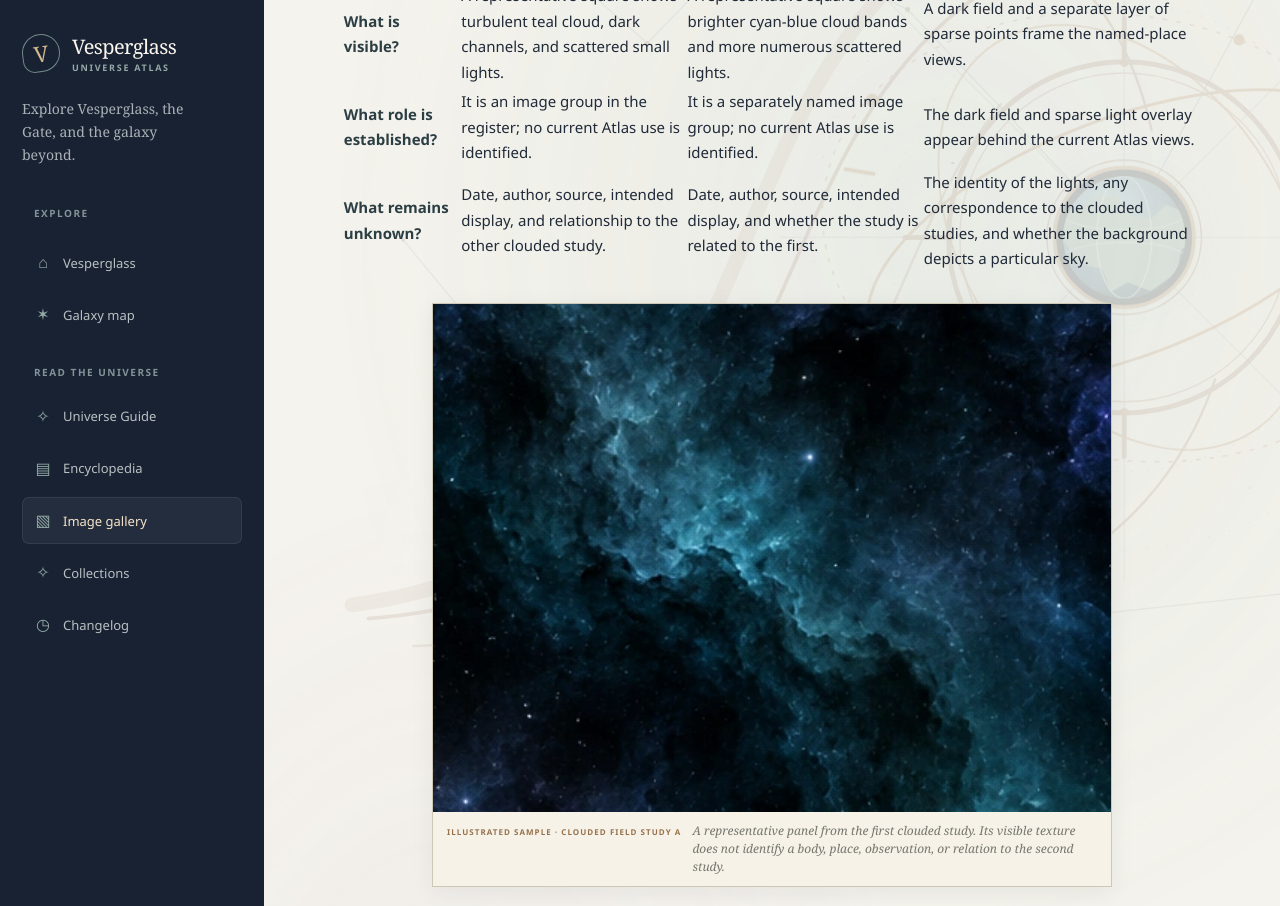
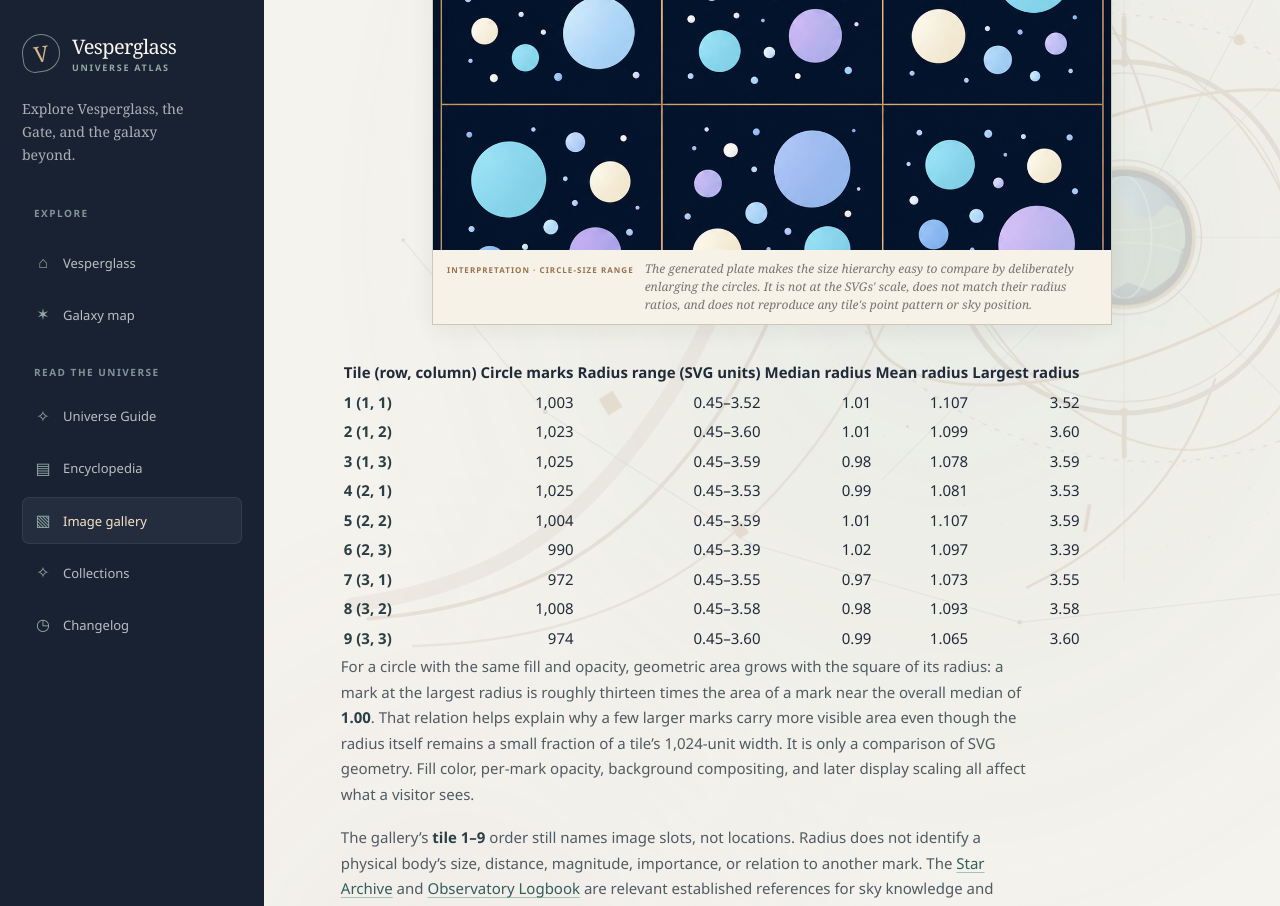
Before and after one commit to vesperglass/vesperglass.github.io, a Jekyll site: the page built from library/gallery.md, in a window 1280 px wide and 1400 px high, scrolled down 10142 px. Shown: the top 906 px of the window. Built offline with Jekyll 4.4.1, drawn with Linux system fonts in a browser that asks for light colours; some of the changed text lies outside the part shown.

Commit message:
Compare Atlas background tile sizes

```diff
--- a/_data/image_status.yml
+++ b/_data/image_status.yml
@@ -28,6 +28,7 @@ interpretation:
   - assets/library/atlas-background-field-tiles-study.png
   - assets/library/atlas-background-tile-hue-study.png
   - assets/library/atlas-background-tile-opacity-study.png
+  - assets/library/atlas-background-tile-radius-study.png
   - assets/library/places/archive-cutaway.webp
   - assets/library/places/archive-interior.webp
   - assets/library/places/dock-plan.webp
--- a/library/gallery.md
+++ b/library/gallery.md
@@ -147,6 +147,31 @@ Each point in these transparent SVGs has its own stored `opacity` value. All nin
 The table counts one `opacity` attribute per circle element. In rendering, a lower alpha value makes that mark more transparent and a higher value makes it less transparent; the resulting appearance also depends on its fill color, radius, and the background behind the layer. The SVG values therefore describe image construction, not the actual brightness, distance, depth, or importance of any light. The files are still separate image tiles, and their array positions remain unrelated to sky direction or coordinates.
 
 The <a href="{{ '/library/star-archive/' | relative_url }}">Star Archive</a> and <a href="{{ '/library/observatory/' | relative_url }}">Observatory Logbook</a> give readers established context for sky knowledge and record-keeping, but neither connects these opacity settings with an observation or physical object. This key records only how the background files are authored and what their transparency values permit a renderer to show.
+
+<h4 id="atlas-background-tile-radii">Circle sizes · shared minima, close typical values</h4>
+
+Each tile contains many SVG circles whose `r` attribute sets the radius in the file's coordinate units. Across the nine files, the smallest radius is **0.45** everywhere; the largest ranges only from **3.39 to 3.60**. The median radius stays close to **1.00**, from **0.97 to 1.02**. This makes the asset family's size vocabulary fairly consistent even though individual marks vary.
+
+<figure class="specimen-plate">
+  <img src="{{ '/assets/library/atlas-background-tile-radius-study.png' | relative_url }}" alt="An interpretive three-by-three matrix of varied pale circles, with very small marks and a few much larger circles in each cell." loading="lazy">
+  <figcaption><span>INTERPRETATION · CIRCLE-SIZE RANGE</span> The generated plate makes the size hierarchy easy to compare by deliberately enlarging the circles. It is not at the SVGs' scale, does not match their radius ratios, and does not reproduce any tile's point pattern or sky position.</figcaption>
+</figure>
+
+| Tile (row, column) | Circle marks | Radius range (SVG units) | Median radius | Mean radius | Largest radius |
+| --- | ---: | ---: | ---: | ---: | ---: |
+| **1 (1, 1)** | 1,003 | 0.45–3.52 | 1.01 | 1.107 | 3.52 |
+| **2 (1, 2)** | 1,023 | 0.45–3.60 | 1.01 | 1.099 | 3.60 |
+| **3 (1, 3)** | 1,025 | 0.45–3.59 | 0.98 | 1.078 | 3.59 |
+| **4 (2, 1)** | 1,025 | 0.45–3.53 | 0.99 | 1.081 | 3.53 |
+| **5 (2, 2)** | 1,004 | 0.45–3.59 | 1.01 | 1.107 | 3.59 |
+| **6 (2, 3)** | 990 | 0.45–3.39 | 1.02 | 1.097 | 3.39 |
+| **7 (3, 1)** | 972 | 0.45–3.55 | 0.97 | 1.073 | 3.55 |
+| **8 (3, 2)** | 1,008 | 0.45–3.58 | 0.98 | 1.093 | 3.58 |
+| **9 (3, 3)** | 974 | 0.45–3.60 | 0.99 | 1.065 | 3.60 |
+
+For a circle with the same fill and opacity, geometric area grows with the square of its radius: a mark at the largest radius is roughly thirteen times the area of a mark near the overall median of **1.00**. That relation helps explain why a few larger marks carry more visible area even though the radius itself remains a small fraction of a tile's 1,024-unit width. It is only a comparison of SVG geometry. Fill color, per-mark opacity, background compositing, and later display scaling all affect what a visitor sees.
+
+The gallery's **tile 1–9** order still names image slots, not locations. Radius does not identify a physical body's size, distance, magnitude, importance, or relation to another mark. The <a href="{{ '/library/star-archive/' | relative_url }}">Star Archive</a> and <a href="{{ '/library/observatory/' | relative_url }}">Observatory Logbook</a> are relevant established references for sky knowledge and observation, but neither folio associates a mark's apparent size with a recorded object or measurement.
 
 <h3 id="orbital-field-families">Clouded field studies · resemblance without lineage</h3>
 
```
Also changed, not shown: ENCYCLOPEDIA_BACKLOG.md (+3 -1 lines), _data/gallery_descriptions.yml (+7 -0 lines), library/changelog.md (+2 -0 lines), assets/library/atlas-background-tile-radius-study.png (added).
